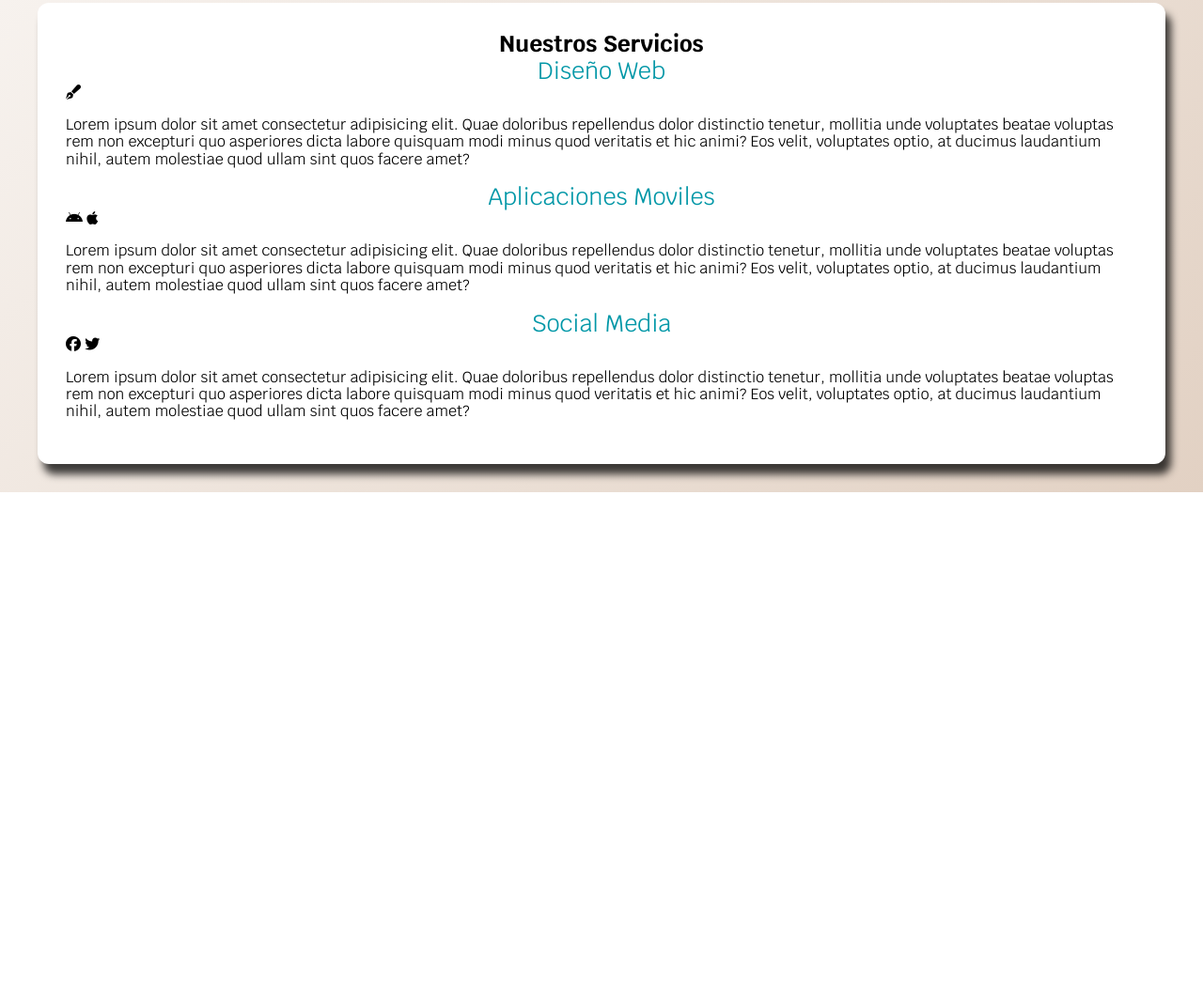
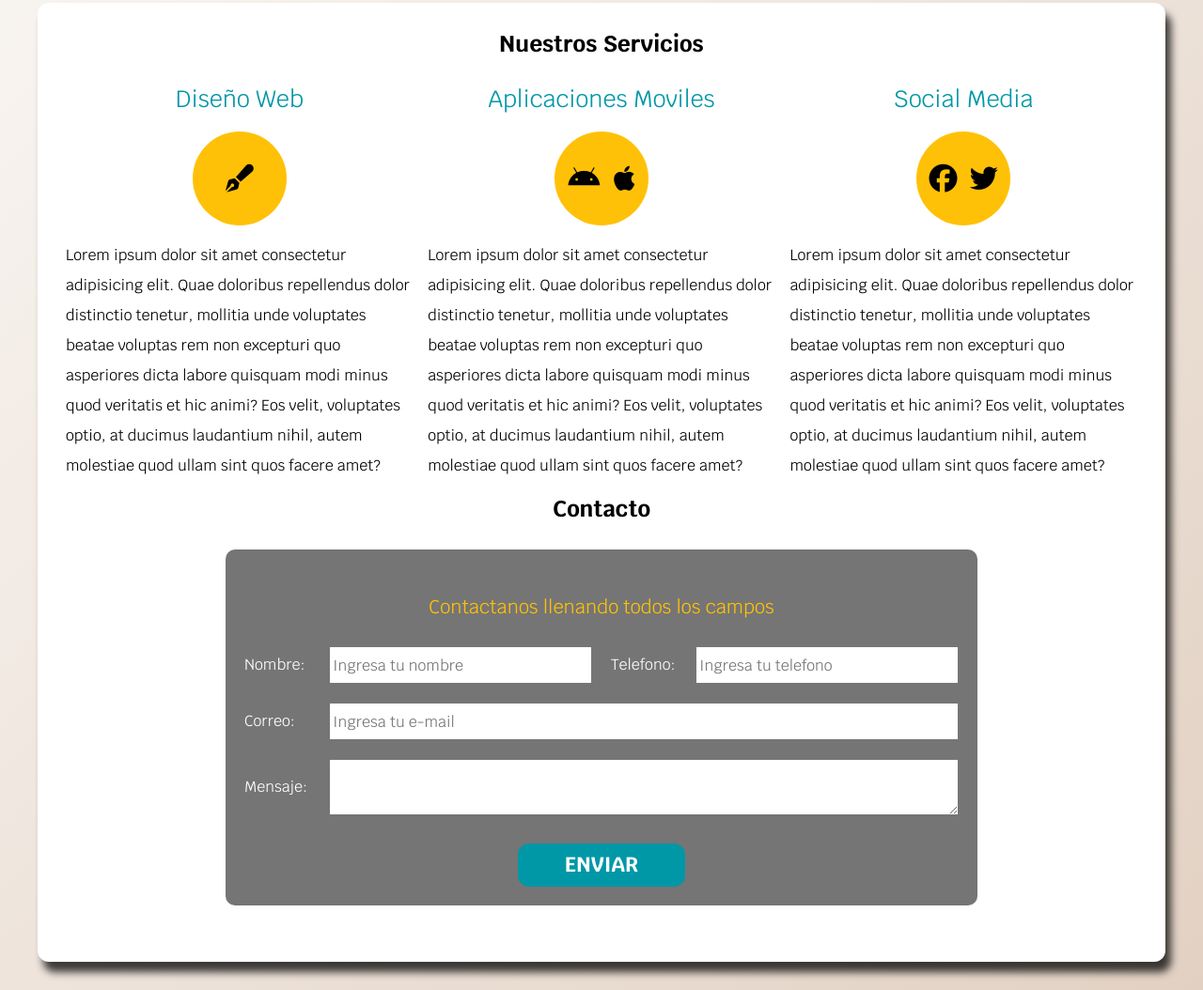
Before and after one commit to seba7788dev/sitioFreelance, a plain HTML site: page index.html in a window 1280 px wide. Shown: the part 542-1596 px from the top of the page at 94% size. Before the commit the page ends 1066 px from the top, so only its background shows below. Drawn offline with Linux system fonts and the light colour scheme.

Commit message:
Finalizada pagina freelance responsive con flexbox

```diff
--- a/index.html
+++ b/index.html
@@ -41,13 +41,14 @@
 
     <!-- Main -->
 
-    <main class="servicios contenedor">
+    <div class="contenedor">
+    <main class="servicios">
 
         <h2>Nuestros Servicios</h2>
         <div class="contenedor-servicios">
             <div class="servicio">
                 <h3 class="iconos">Diseño Web</h3>
-                <div class="iconos">
+                <div class="icono">
                     <i class="fa-solid fa-pen-fancy"></i>
                 </div><!-- Cierre iconos -->
                 <p>Lorem ipsum dolor sit amet consectetur adipisicing elit. Quae doloribus repellendus dolor distinctio tenetur, mollitia unde voluptates beatae voluptas rem non excepturi quo asperiores dicta labore quisquam modi minus quod veritatis et hic animi? Eos velit, voluptates optio, at ducimus laudantium nihil, autem molestiae quod ullam sint quos facere amet?</p>
@@ -55,7 +56,7 @@
 
             <div class="servicio">
                 <h3 class="iconos">Aplicaciones Moviles </h3>
-                <div class="iconos">
+                <div class="icono">
                     <i class="fa-brands fa-android"></i>
 
                     <i class="fa-brands fa-apple"></i>
@@ -66,7 +67,7 @@
 
             <div class="servicio">
                 <h3 class="iconos">Social Media</h3>
-                <div class="iconos">
+                <div class="icono">
                     <i class="fa-brands fa-facebook"></i>
 
                     <i class="fa-brands fa-twitter"></i>
@@ -77,6 +78,41 @@
 
         </div><!-- Cierre contenedor-servicio -->
     </main>
+
+    <section class="contacto" id="contacto">
+        <h2>Contacto</h2>
+
+        <form action="#">
+            <legend class="leyenda">Contactanos llenando todos los campos</legend>
+            <div class="contenedor-campos">
+                <div class="campo">
+                    <label>Nombre: </label>
+                    <input type="text" name="nombre" placeholder="Ingresa tu nombre">
+                </div>
+                <div class="campo">
+                    <label>Telefono: </label>
+                    <input type="tel" name="telefono" placeholder="Ingresa tu telefono">
+                </div>
+                <div class="campo w-100">
+                    <label>Correo: </label>
+                    <input type="email" name="email" placeholder="Ingresa tu e-mail">
+                </div>
+                <div class="campo w-100">
+                    <label>Mensaje: </label>
+                    <textarea>
+
+                    </textarea>
+                </div>
+            </div><!-- Cierre de contenedor-campos -->
+            <div class="enviar">
+                <input type="submit" class="boton" value="Enviar">
+            </div>
+
+
+
+        </form>
+    </section>
+</div>
 </body>
 
 
--- a/style.css
+++ b/style.css
@@ -3,6 +3,7 @@
     --oscuro:#212121;
     --primario:#ffc107;
     --secundario:#0097a7;
+    --gris:#757575;
 
     --anchoPantalla:120rem;
 }
@@ -36,6 +37,10 @@ h3{
     color: var(--secundario);
     font-weight: 400;
     font-size: 2.5rem;
+}
+p{
+    font-size: 1.6rem;
+    line-height: 2;
 }
 
 .site-header nav{
@@ -126,11 +131,14 @@ h3{
  font-weight: 700;
  font-size: 2.2rem;
  border-radius: 1.2rem;
+ border: none;
 }
-
+.boton:hover{
+    cursor: pointer;
+}
 .contenedor{
     max-width: var(--anchoPantalla);
-    margin:0 auto ;
+    margin: 3rem auto;
     background-color: white;
     padding: 3rem;
     border-radius: 1.2rem;
@@ -142,7 +150,98 @@ h3{
     /* ******** */
 
 }
+.contenedor-servicios{
+    margin-top: 3rem;
+}
 
-.servicios{
+
+
+@media (min-width: 768px){
+
+.contenedor-servicios{
+    display: flex;
+    justify-content: space-between;
+
+}
+.servicio{
+    flex: 0 0 calc(33.3% - 1rem);
+
+}
+.servicio{
+    display: flex;
+    flex-direction: column;
+    align-items: center;
+}
+
+
+
+}
+
+.icono{
+    width: 10rem;
+    height: 10rem;
+    border-radius: 50%;
+    background-color: var(--primario);
+    display: flex;
+    justify-content: space-evenly;
+    align-items: center;
+    font-size: 3rem;
+    margin-top: 2rem;
+}
+
+form{
+    background-color: var(--gris);
+    padding: 2rem;
+    border-radius: 1rem;
+    margin-top: 2rem;
+
+
+}
+form .leyenda{
     margin: 3rem auto;
+
+    font-size: 2rem;
+    color: var(--primario);
 }
+@media (min-width: 768px){
+    form{
+        max-width: 800px;
+        margin: 3rem auto;
+    }
+    .contenedor-campos{
+        display: flex;
+        justify-content: space-between;
+        flex-wrap: wrap;
+    }
+    .campo{
+        flex: 0 0 calc(50% - 1rem);
+    }
+}
+
+.campo{
+    display: flex;
+    margin-bottom: 2rem;
+    align-items: center;
+}
+
+.campo label{
+    flex: 0 0 9rem;
+    color: white;
+}
+
+.campo input{
+    flex: 1;
+    height: 4rem;
+}
+.campo textarea{
+    height: 6rem;
+    flex: 1;
+}
+.w-100{
+    flex: 0 0 100%;
+}
+
+.enviar{
+    display: flex;
+    justify-content: center;
+}
```
